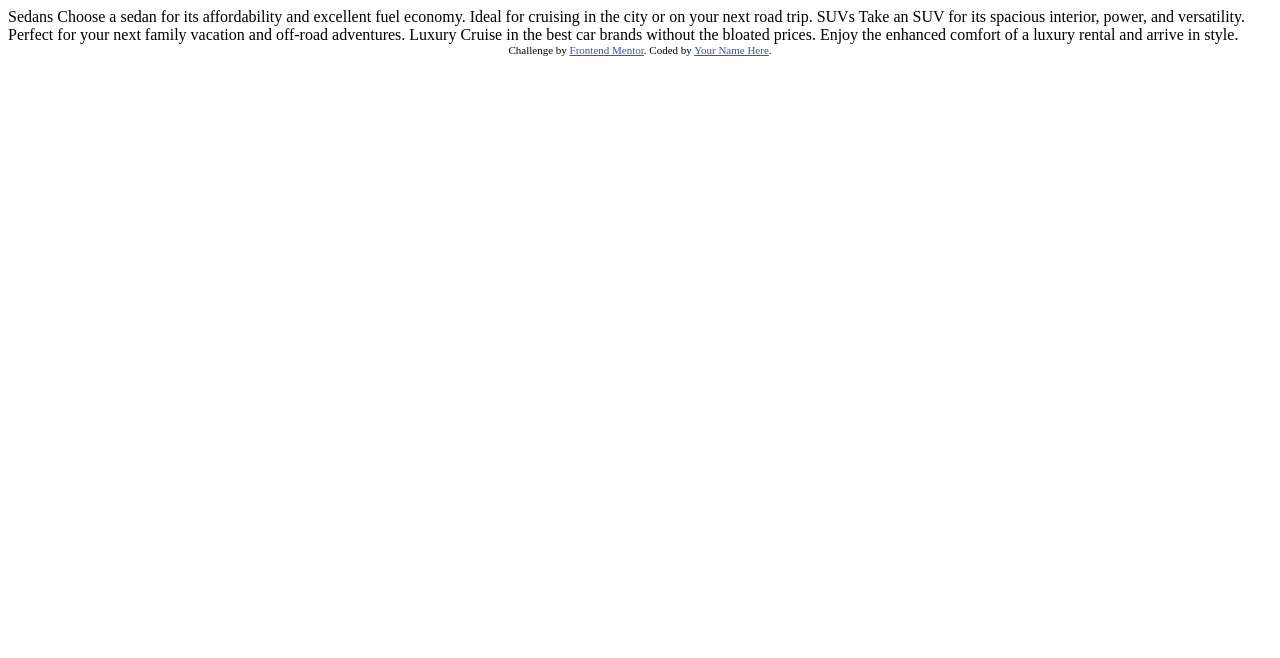
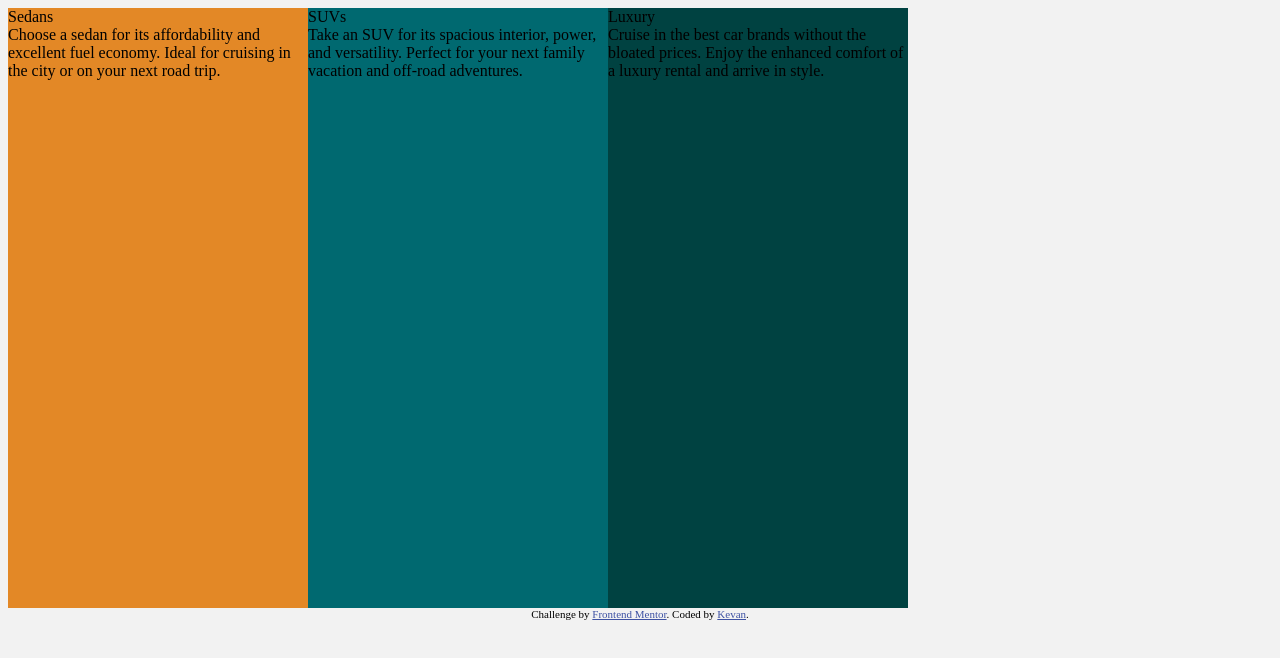
Before and after one commit to kevankas/3-column, a plain HTML site: page index.html in a window 1280 px wide. Drawn offline with Linux system fonts and the light colour scheme.

Commit message:
css rough setup

```diff
--- a/index.html
+++ b/index.html
@@ -13,24 +13,41 @@
     .attribution { font-size: 11px; text-align: center; }
     .attribution a { color: hsl(228, 45%, 44%); }
   </style>
+  <link href="styles.css" rel="stylesheet" />
 </head>
 <body>
+  <div class="container">
 
-  Sedans
+      <div class="sectionone">
+        <div class="containerone">
+        <div class="headerone">Sedans</div>
         Choose a sedan for its affordability and excellent fuel economy. Ideal for cruising in the city
         or on your next road trip.
+    </div>
+</div>
 
-  SUVs
+
+  <div class="sectiontwo">
+  <div class="containertwo">
+    <div class="headertwo">SUVs</div>
     Take an SUV for its spacious interior, power, and versatility. Perfect for your next family vacation
     and off-road adventures.
+  </div>
+</div>
 
-  Luxury
+<div class="sectionthree">
+  <div class="containerthree">
+    <div class="headerthree">Luxury</div>
     Cruise in the best car brands without the bloated prices. Enjoy the enhanced comfort of a luxury
     rental and arrive in style.
+  </div>
+</div>
+
+</div>
 
   <div class="attribution">
     Challenge by <a href="https://www.frontendmentor.io?ref=challenge" target="_blank">Frontend Mentor</a>.
-    Coded by <a href="#">Your Name Here</a>.
+    Coded by <a href="https://github.com/kevankas" target="_blank">Kevan</a>.
   </div>
 </body>
 </html>
--- /dev/null
+++ b/styles.css
@@ -0,0 +1,30 @@
+:root{
+    --borange:hsl(31, 77%, 52%);
+    --dcyan:hsl(184, 100%, 22%);
+    --vdcyan:hsl(179, 100%, 13%);
+    --twhite:hsla(0, 0%, 100%, 0.75);
+    --vlgray:hsl(0, 0%, 95%);
+    background-color: var(--vlgray);
+}
+
+.sectionone, .sectiontwo, .sectionthree
+{
+    width: 300px;
+    height: 600px;
+}
+.container
+{
+    display:flex;
+}
+.sectionone
+{
+    background-color: var(--borange);
+}
+.sectiontwo
+{
+    background-color: var(--dcyan);
+}
+.sectionthree
+{
+    background-color: var(--vdcyan);
+}
```
Lines whose indentation alone changed are shown as unchanged.
